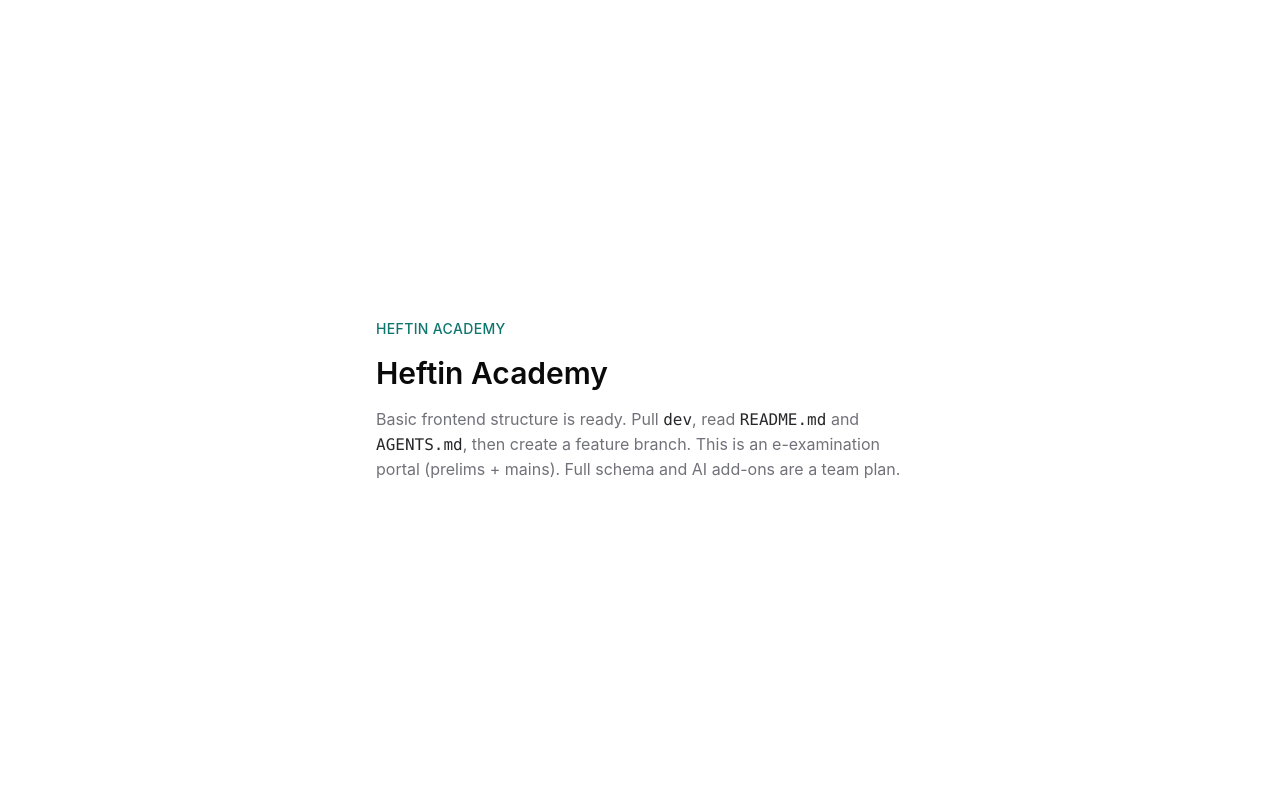
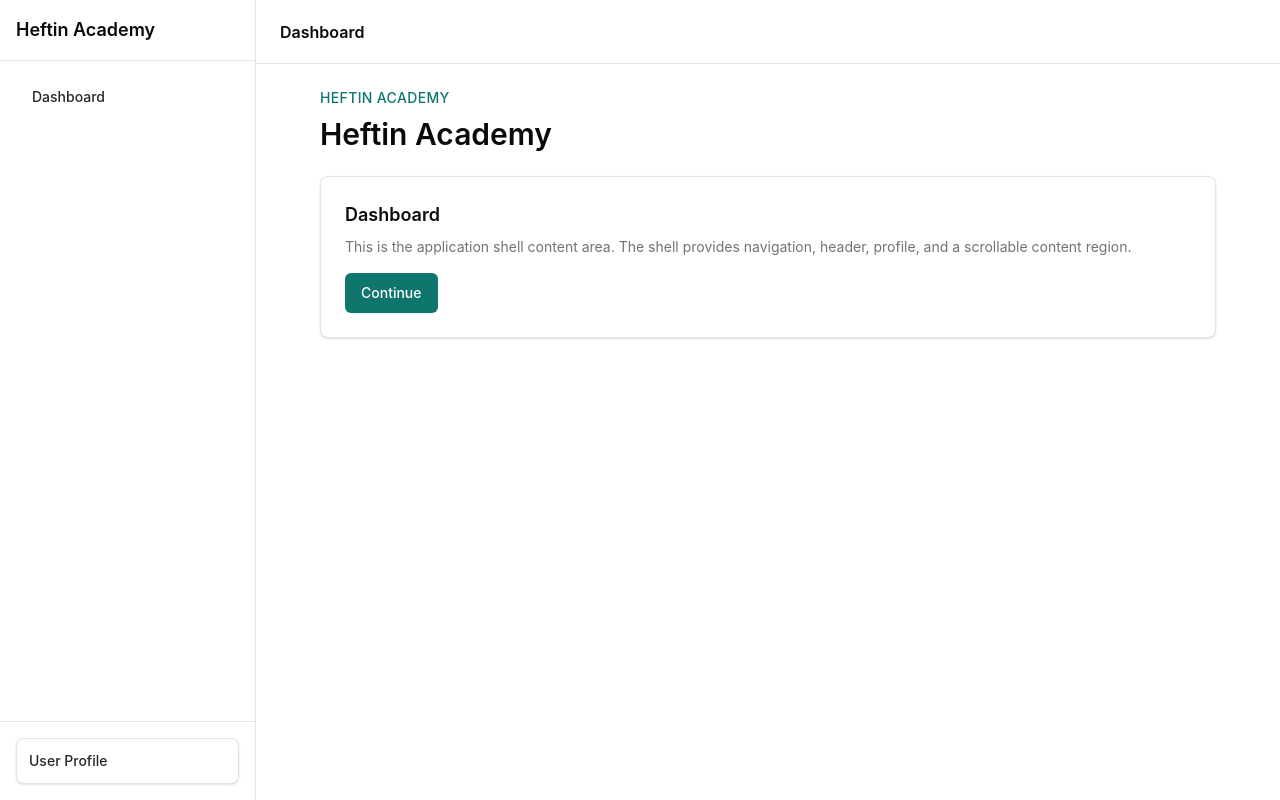
Before and after one commit to nehal1222/HeftinFront-end, a React (Vite) app: page / in a window 1280 px wide. Built offline with nearby package versions, Linux system fonts and the light colour scheme.

Commit message:
feat: add minimal application shell layout

```diff
--- /dev/null
+++ b/src/layouts/AppLayout.tsx
@@ -0,0 +1,78 @@
+import type { ReactNode } from 'react'
+import { Button } from '@/components/ui/Button'
+import { Card } from '@/components/ui/Card'
+import { cn } from '@/lib/utils'
+
+type AppLayoutProps = {
+  children: ReactNode
+  nav?: ReactNode
+  profile?: ReactNode
+  className?: string
+}
+
+export function AppLayout({
+  children,
+  nav,
+  profile,
+  className,
+}: AppLayoutProps) {
+  return (
+    <div className="flex min-h-screen bg-surface text-foreground">
+      <aside className="hidden w-64 shrink-0 border-r border-border bg-card md:flex md:flex-col">
+        <div className="border-b border-border p-4">
+          <h1 className="text-lg font-semibold text-foreground-strong">
+            Heftin Academy
+          </h1>
+        </div>
+
+        <nav className="flex-1 p-4">
+          {nav ?? (
+            <Button
+              variant="ghost"
+              className="w-full justify-start"
+            >
+              Dashboard
+            </Button>
+          )}
+        </nav>
+
+        <div className="border-t border-border p-4">
+          {profile ?? (
+            <Card className="p-3">
+              <p className="text-sm font-medium text-foreground">
+                User Profile
+              </p>
+            </Card>
+          )}
+        </div>
+      </aside>
+
+      <div className="flex min-w-0 flex-1 flex-col">
+        <header className="flex h-16 items-center justify-between border-b border-border bg-card px-4 md:px-6">
+          <h2 className="text-base font-semibold text-foreground-strong">
+            Dashboard
+          </h2>
+
+          <div className="md:hidden">
+            <Button
+              variant="outline"
+              size="sm"
+              aria-label="Open navigation"
+            >
+              Menu
+            </Button>
+          </div>
+        </header>
+
+        <main
+          className={cn(
+            'min-h-0 flex-1 overflow-y-auto p-4 md:p-6',
+            className,
+          )}
+        >
+          {children}
+        </main>
+      </div>
+    </div>
+  )
+}
--- a/src/pages/HomePage.tsx
+++ b/src/pages/HomePage.tsx
@@ -1,16 +1,37 @@
+import { AppLayout } from '@/layouts/AppLayout'
+import { Button } from '@/components/ui/Button'
+import { Card } from '@/components/ui/Card'
 import { APP_NAME } from '@/lib/constants'
 
 export function HomePage() {
   return (
-    <main className="mx-auto flex min-h-screen max-w-xl flex-col justify-center gap-4 px-6">
-      <p className="text-sm font-medium uppercase tracking-wide text-primary">Heftin Academy</p>
-      <h1 className="text-3xl font-semibold text-foreground-strong">{APP_NAME}</h1>
-      <p className="text-muted">
-        Basic frontend structure is ready. Pull <code className="text-foreground">dev</code>, read{' '}
-        <code className="text-foreground">README.md</code> and{' '}
-        <code className="text-foreground">AGENTS.md</code>, then create a feature branch. This is an
-        e-examination portal (prelims + mains). Full schema and AI add-ons are a team plan.
-      </p>
-    </main>
+    <AppLayout>
+      <div className="mx-auto max-w-4xl space-y-6">
+        <div>
+          <p className="text-sm font-medium uppercase tracking-wide text-primary">
+            Heftin Academy
+          </p>
+
+          <h1 className="mt-2 text-3xl font-semibold text-foreground-strong">
+            {APP_NAME}
+          </h1>
+        </div>
+
+        <Card>
+          <h2 className="text-lg font-semibold text-foreground-strong">
+            Dashboard
+          </h2>
+
+          <p className="mt-2 text-sm text-muted">
+            This is the application shell content area. The shell provides
+            navigation, header, profile, and a scrollable content region.
+          </p>
+
+          <Button className="mt-4">
+            Continue
+          </Button>
+        </Card>
+      </div>
+    </AppLayout>
   )
 }
```
